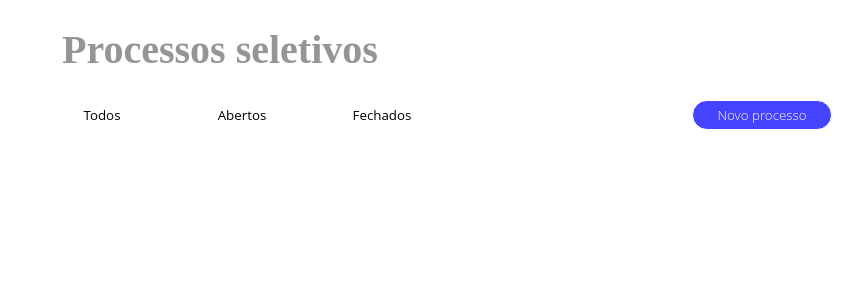
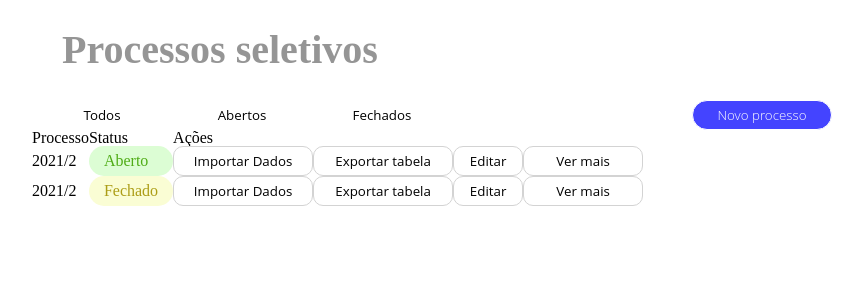
Before and after one commit to aceleradora-TW/acelera-mais-front, a React (Create React App) app: page / in a window 1280 px wide. Shown: the top 300 px of the page, without its empty margins (208-1071 px from the left). Built offline with nearby package versions, Linux system fonts and the light colour scheme.

Commit message:
feat(processo seletivo): em andamento
@Biamah @ErickCardoso007

```diff
--- a/src/components/button/button.css
+++ b/src/components/button/button.css
@@ -6,6 +6,10 @@
   border: 1px solid white;
   border-radius: 15px;
   font-weight: 300;
+}
+.button-new-process:hover {
+  font-weight: bold;
+  cursor: pointer;
 }
 
 .button-filter {
@@ -21,4 +25,41 @@
   border-bottom: 1px solid blue;
   transition: 3ms;
   font-weight: bold;
+  cursor: pointer;
 }
+
+.button-import {
+  width: 140px;
+  height: 30px;
+  background-color: white;
+  border: 1px solid lightgray;
+  border-radius: 10px;
+}
+.button-import:hover {
+  font-weight: bold;
+  cursor: pointer;
+}
+
+.button-edit {
+  width: 70px;
+  height: 30px;
+  background-color: white;
+  border: 1px solid lightgray;
+  border-radius: 10px;
+}
+.button-edit:hover {
+  font-weight: bold;
+  cursor: pointer;
+}
+
+.button-expend {
+  width: 120px;
+  height: 30px;
+  background-color: white;
+  border: 1px solid lightgray;
+  border-radius: 10px;
+}
+.button-expend:hover {
+  font-weight: bold;
+  cursor: pointer;
+}
--- /dev/null
+++ b/src/components/table/index.js
@@ -0,0 +1,53 @@
+import React from 'react'
+import Button from '../button'
+import './table.css'
+
+export const Table = () => {
+  const handleImport = () => {
+    console.log('Clicado no importar dados')
+  }
+
+  const handleExport = () => {
+    console.log('clicado no export dados')
+  }
+
+  const handleEdit = () => {
+    console.log('Clicado no editar')
+  }
+
+  const handleExpand = () => {
+    console.log('Clicado no veja mais')
+  }
+
+  return (
+    <div>
+      <table>
+        <thead>
+          <tr>
+            <th>Processo</th>
+            <th>Status</th>
+            <th colSpan="4">Ações</th>
+          </tr>
+        </thead>
+        <tbody>
+          <tr>
+            <td>2021/2</td>
+            <td className="status-open">Aberto</td>
+            <td><Button classe="button-import" text="Importar Dados" onClick={handleImport}/></td>
+            <td><Button classe="button-import" text="Exportar tabela" onClick={handleExport} /></td>
+            <td><Button classe="button-edit" text="Editar" onClick={handleEdit} /></td>
+            <td><Button classe="button-expend" text="Ver mais" onClick={handleExpand} /></td>
+          </tr>
+          <tr>
+            <td>2021/2</td>
+            <td className="status-close">Fechado</td>
+            <td><Button classe="button-import" text="Importar Dados" onClick={handleImport}/></td>
+            <td><Button classe="button-import" text="Exportar tabela" onClick={handleExport} /></td>
+            <td><Button classe="button-edit" text="Editar" onClick={handleEdit} /></td>
+            <td><Button classe="button-expend" text="Ver mais" onClick={handleExpand} /></td>
+          </tr>
+        </tbody>
+      </table>
+    </div>
+  )
+}
--- /dev/null
+++ b/src/components/table/table.css
@@ -0,0 +1,15 @@
+.status-open {
+  width: 30px;
+  padding: 0 15px;
+  background-color: #DCFDD4;
+  border-radius: 20px;
+  color: #4FAC16;
+}
+
+.status-close {
+  width: 30px;
+  padding: 0 15px;
+  background-color: #FAFDD4;
+  border-radius: 20px;
+  color: #AC9D16;
+}
--- a/src/pages/hiring-process/index.js
+++ b/src/pages/hiring-process/index.js
@@ -1,4 +1,5 @@
 import Button from '../../components/button'
+import { Table } from '../../components/table'
 import './style.css'
 
 const HiringProcessPage = () => {
@@ -17,7 +18,7 @@ const HiringProcessPage = () => {
             </div>
             <Button classe={'button-new-process'} text="Novo processo" onClick={handleSubmit}/>
         </section>
-
+        <Table />
     </div>
   )
 }
```
